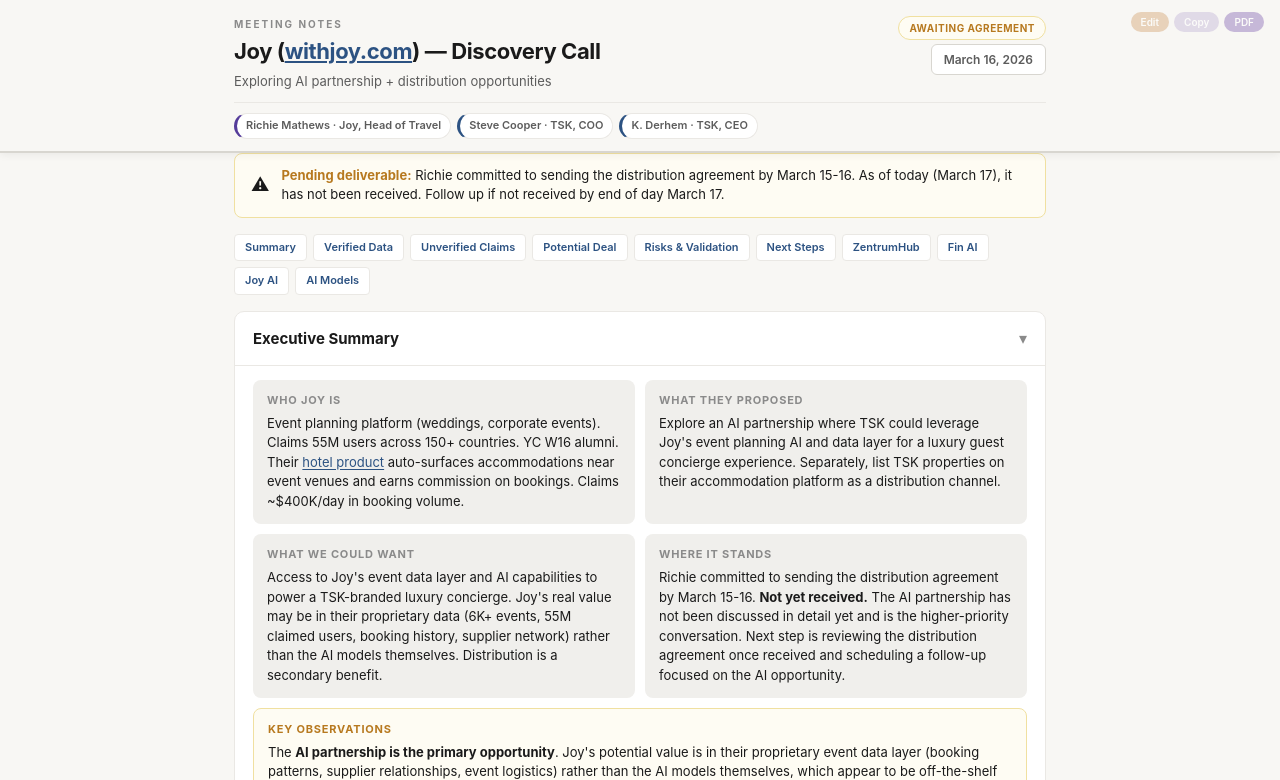
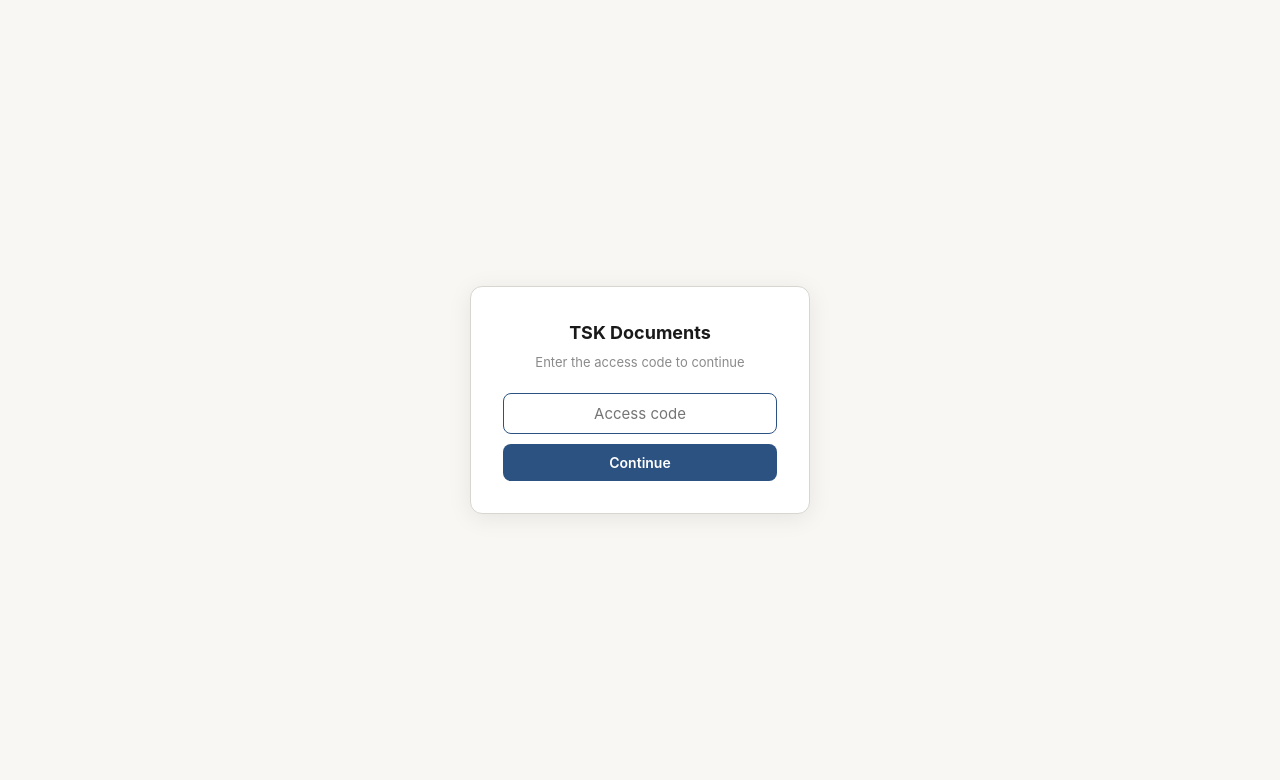
Before and after one commit to CooptownTrain/tsk-docs, a plain HTML site: page 2026-03-16-joy-discovery-call.html in a window 1280 px wide. Shown: the top 780 px of the page. Drawn offline with Linux system fonts and the light colour scheme.

Commit message:
Add password gate to Joy discovery call notes

```diff
--- a/2026-03-16-joy-discovery-call.html
+++ b/2026-03-16-joy-discovery-call.html
@@ -4,6 +4,17 @@
 <meta charset="UTF-8">
 <meta name="viewport" content="width=device-width, initial-scale=1.0">
 <title>Joy Discovery Call | Mar 16, 2026</title>
+<style>
+  .gate-overlay{position:fixed;top:0;left:0;width:100%;height:100%;background:#f8f7f4;z-index:10000;display:flex;align-items:center;justify-content:center;font-family:-apple-system,BlinkMacSystemFont,'SF Pro Text','Segoe UI',system-ui,sans-serif}
+  .gate-box{background:#fff;border:1px solid #d8d6d0;border-radius:12px;padding:32px;width:340px;text-align:center;box-shadow:0 4px 24px rgba(0,0,0,.08)}
+  .gate-box h2{font-size:18px;font-weight:700;color:#1a1a1a;margin-bottom:4px}
+  .gate-box p{font-size:13px;color:#8a8a8a;margin-bottom:20px}
+  .gate-input{width:100%;padding:10px 14px;font-size:15px;border:1px solid #d8d6d0;border-radius:8px;outline:none;font-family:inherit;text-align:center}
+  .gate-input:focus{border-color:#2c5282}
+  .gate-btn{width:100%;padding:10px;margin-top:10px;font-size:14px;font-weight:600;border:none;border-radius:8px;background:#2c5282;color:#fff;cursor:pointer;font-family:inherit}
+  .gate-btn:hover{background:#1a3a5c}
+  .gate-err{color:#c53030;font-size:12px;margin-top:8px;display:none}
+</style>
 <style>
   :root {
     --bg: #f8f7f4; --surface: #ffffff; --surface-2: #f0efec; --surface-3: #e8e7e3;
@@ -147,6 +158,22 @@
 </style>
 </head>
 <body>
+
+<div class="gate-overlay" id="gate">
+  <div class="gate-box">
+    <h2>TSK Documents</h2>
+    <p>Enter the access code to continue</p>
+    <form onsubmit="return checkGate()">
+      <input class="gate-input" id="gate-pw" type="password" placeholder="Access code" autofocus>
+      <button class="gate-btn" type="submit">Continue</button>
+      <div class="gate-err" id="gate-err">Incorrect code. Try again.</div>
+    </form>
+  </div>
+</div>
+<script>
+(function(){var k='tsk_gate_ok';if(sessionStorage.getItem(k)==='1'){document.getElementById('gate').style.display='none'}})();
+function checkGate(){var p=document.getElementById('gate-pw').value;if(p==='tskingdom'){sessionStorage.setItem('tsk_gate_ok','1');document.getElementById('gate').style.display='none'}else{document.getElementById('gate-err').style.display='block';document.getElementById('gate-pw').value=''}return false}
+</script>
 
 <div class="toolbar">
   <button class="tb tb-edit" id="btn-edit">Edit</button>
```
